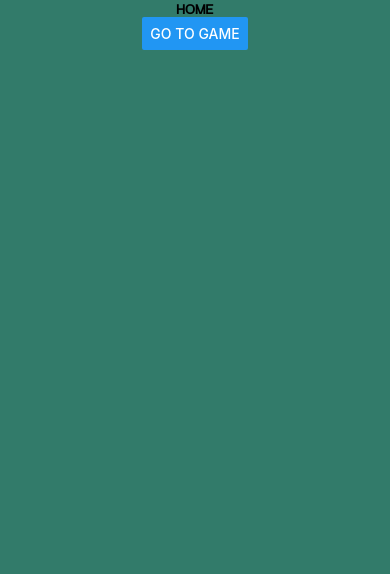
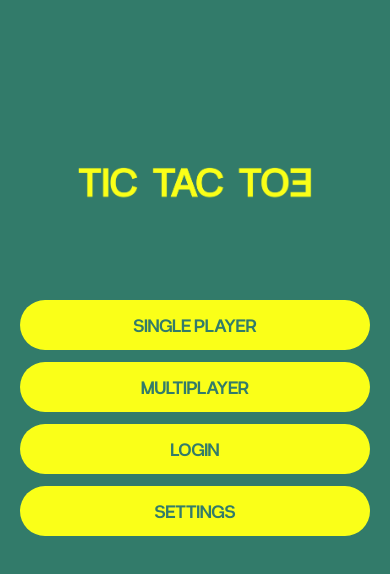
Before and after one commit to AslanGM/expo-tic-tac-toe, a React Native app: screen /Home in a window 390 px wide. Shown: the top 574 px of the page. Built offline with nearby package versions, Linux system fonts and the light colour scheme.

Commit message:
update home screen

```diff
--- a/src/screens/home/home.styles.ts
+++ b/src/screens/home/home.styles.ts
@@ -2,7 +2,19 @@ import { StyleSheet } from 'react-native'
 
 const styles = StyleSheet.create({
     container: {
-        alignItems: 'center'
+        alignItems: 'center',
+        paddingTop: 120
+    },
+    logo: {
+        width: '60%',
+        height: 120,
+        resizeMode: 'contain'
+    },
+    buttonsContainer: {
+        marginTop: 40,
+        padding: 20,
+        width: '100%',
+        gap: 12
     }
 })
 
--- a/src/screens/home/home.tsx
+++ b/src/screens/home/home.tsx
@@ -1,8 +1,8 @@
-import { Background, Text } from '@components'
+import { Background, Button } from '@components'
 import { StackNavigatorParams } from '@config/navigator'
 import { StackNavigationProp } from '@react-navigation/stack'
 import { ReactElement } from 'react'
-import { Button, ScrollView } from 'react-native'
+import { Image, ScrollView, View } from 'react-native'
 import styles from './home.styles'
 
 type HomeProps = {
@@ -13,13 +13,16 @@ export default function Home({ navigation }: HomeProps): ReactElement {
     return (
         <Background>
             <ScrollView contentContainerStyle={styles.container}>
-                <Text>Home</Text>
-                <Button
-                    title="Go to Game"
-                    onPress={(): void => {
-                        navigation.navigate('Game')
-                    }}
+                <Image
+                    source={require('@assets/images/logo.png')}
+                    style={styles.logo}
                 />
+                <View style={styles.buttonsContainer}>
+                    <Button title="Single Player" />
+                    <Button title="Multiplayer" />
+                    <Button title="Login" />
+                    <Button title="Settings" />
+                </View>
             </ScrollView>
         </Background>
     )
```
